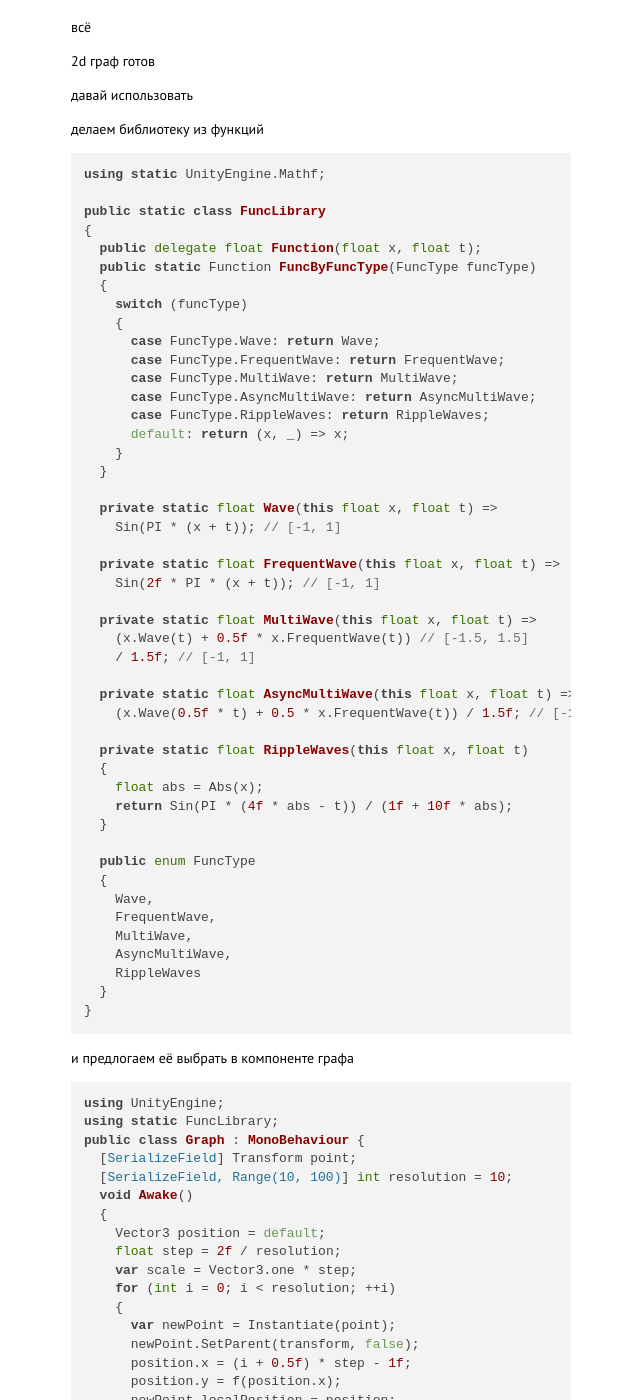
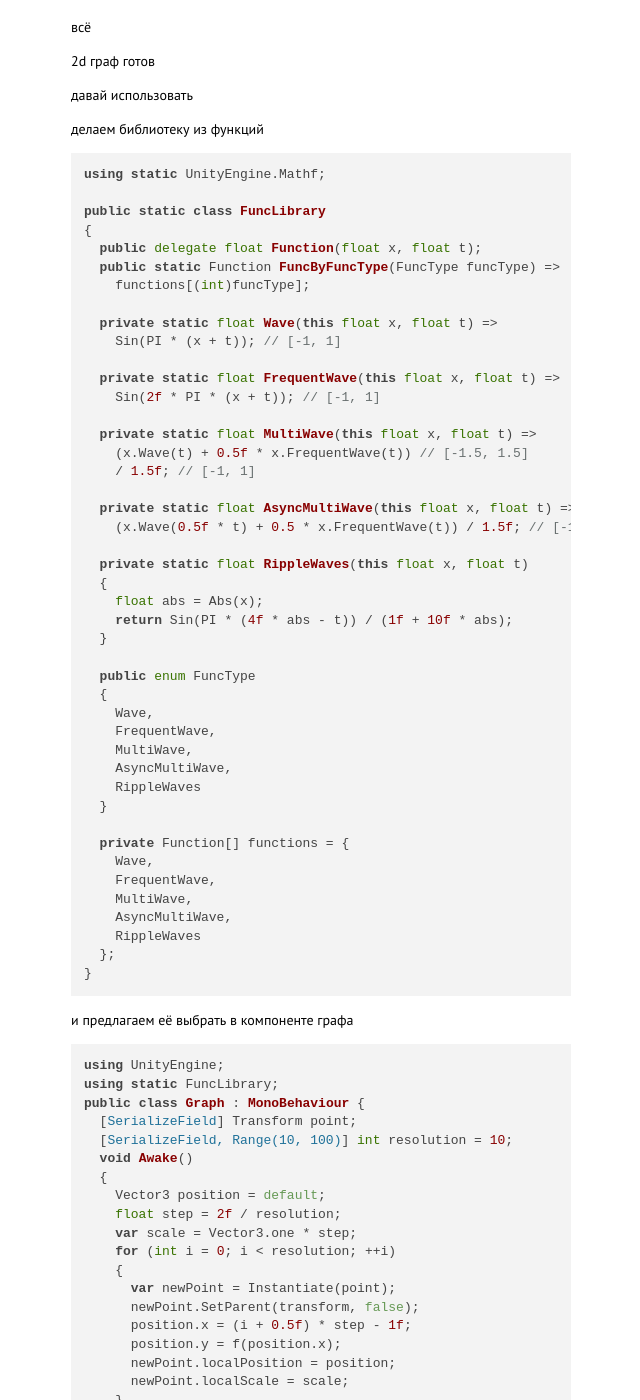
Before and after one commit to dOvObu/dOvObu.github.io, a Jekyll site: the page built from _posts/2022-02-12-vectors.md, in a window 1280 px wide and 1400 px high, scrolled down 3077 px. Shown: the whole window, without its empty margins (319-959 px from the left). Built offline with Jekyll 4.4.1, drawn with Linux system fonts in a browser that asks for light colours; nearby versions of some CDN libraries; grey boxes are pictures that could not be loaded.

Commit message:
Update 2022-02-12-vectors.md

````diff
--- a/_posts/2022-02-12-vectors.md
+++ b/_posts/2022-02-12-vectors.md
@@ -141,18 +141,8 @@ using static UnityEngine.Mathf;
 public static class FuncLibrary
 {
   public delegate float Function(float x, float t);
-  public static Function FuncByFuncType(FuncType funcType)
-  {
-    switch (funcType)
-    {
-      case FuncType.Wave: return Wave;
-      case FuncType.FrequentWave: return FrequentWave;
-      case FuncType.MultiWave: return MultiWave;
-      case FuncType.AsyncMultiWave: return AsyncMultiWave;
-      case FuncType.RippleWaves: return RippleWaves;
-      default: return (x, _) => x;
-    }
-  }
+  public static Function FuncByFuncType(FuncType funcType) =>
+    functions[(int)funcType];
 
   private static float Wave(this float x, float t) =>
     Sin(PI * (x + t)); // [-1, 1]
@@ -181,10 +171,18 @@ public static class FuncLibrary
     AsyncMultiWave,
     RippleWaves
   }
+
+  private Function[] functions = {
+    Wave,
+    FrequentWave,
+    MultiWave,
+    AsyncMultiWave,
+    RippleWaves
+  };
 }
 ```
 
-и предлогаем её выбрать в компоненте графа
+и предлагаем её выбрать в компоненте графа
 
 ```
 using UnityEngine;
````
Also changed, not shown: other parts of _posts/2022-02-12-vectors.md (+2 -0 lines).
